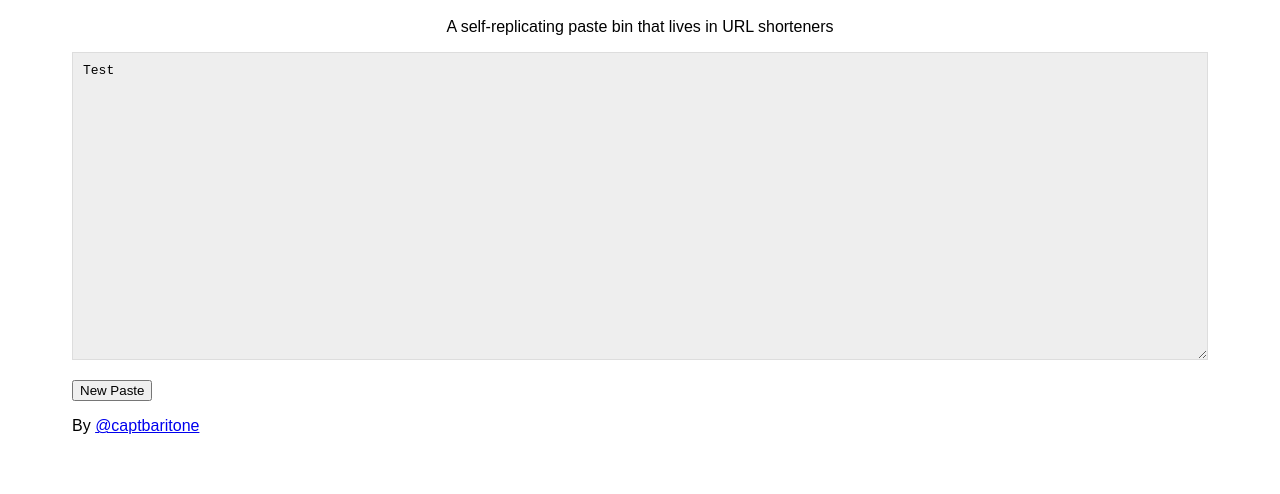
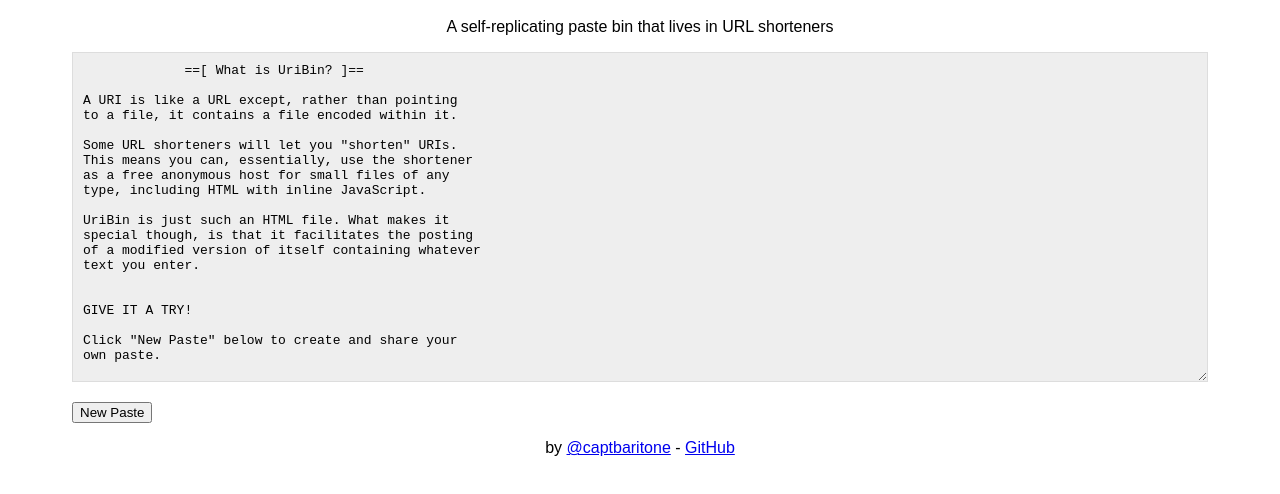
Before and after one commit to captbaritone/uribin, a plain HTML site: page index.html in a window 1280 px wide. Shown: the part 80-574 px from the top of the page. Drawn offline with Linux system fonts and the light colour scheme.

Commit message:
Clean up explanation, add github link

```diff
--- a/index.html
+++ b/index.html
@@ -1,7 +1,7 @@
 <head>
     <title>UriBin</title>
     <style>
-        h1, #tag { text-align: center; }
+        h1, p { text-align: center; }
         body { padding: 2em 5%; font-family: sans-serif; }
         textarea { width: 100%; font-size: 13px; color: #000; margin: 0 0 20px 0; border: 1px solid #ddd; padding: 10px; min-height: 300px; }
         textarea:disabled { background: #eee; }
@@ -12,12 +12,31 @@
 </head>
 <body>
     <h1>UriBin</h1>
-    <p id='tag'>A self-replicating paste bin that lives in URL shorteners</p>
-    <textarea disabled  id='t'>Test</textarea>
+    <p>A self-replicating paste bin that lives in URL shorteners</p>
+    <textarea disabled  id='t'>             ==[ What is UriBin? ]==
+
+A URI is like a URL except, rather than pointing
+to a file, it contains a file encoded within it.
+
+Some URL shorteners will let you "shorten" URIs.
+This means you can, essentially, use the shortener
+as a free anonymous host for small files of any
+type, including HTML with inline JavaScript.
+
+UriBin is just such an HTML file. What makes it
+special though, is that it facilitates the posting
+of a modified version of itself containing whatever
+text you enter.
+
+
+GIVE IT A TRY!
+
+Click "New Paste" below to create and share your
+own paste.</textarea>
     <input type='button' class='e' value='Save to TinyuRL' onclick="window.open('http://tinyurl.com/create.php?url='+uri(),'_blank')">
     <input type='button' class='e' value='Paste' onclick="window.open(uri(),'_blank')">
     <input type='button' class='v' value='New Paste' onclick="t.value='';t.disabled=false;c.add('n');t.focus();">
-    <p>By <a href='https://twitter.com/captbaritone'>@captbaritone</a></p>
+    <p>by <a href='https://twitter.com/captbaritone'>@captbaritone</a> - <a href='https://github.com/captbaritone/uribin'>GitHub</a></p>
     <script>
         t = document.getElementById('t');
         t.style.height = t.scrollHeight + 10;
```
